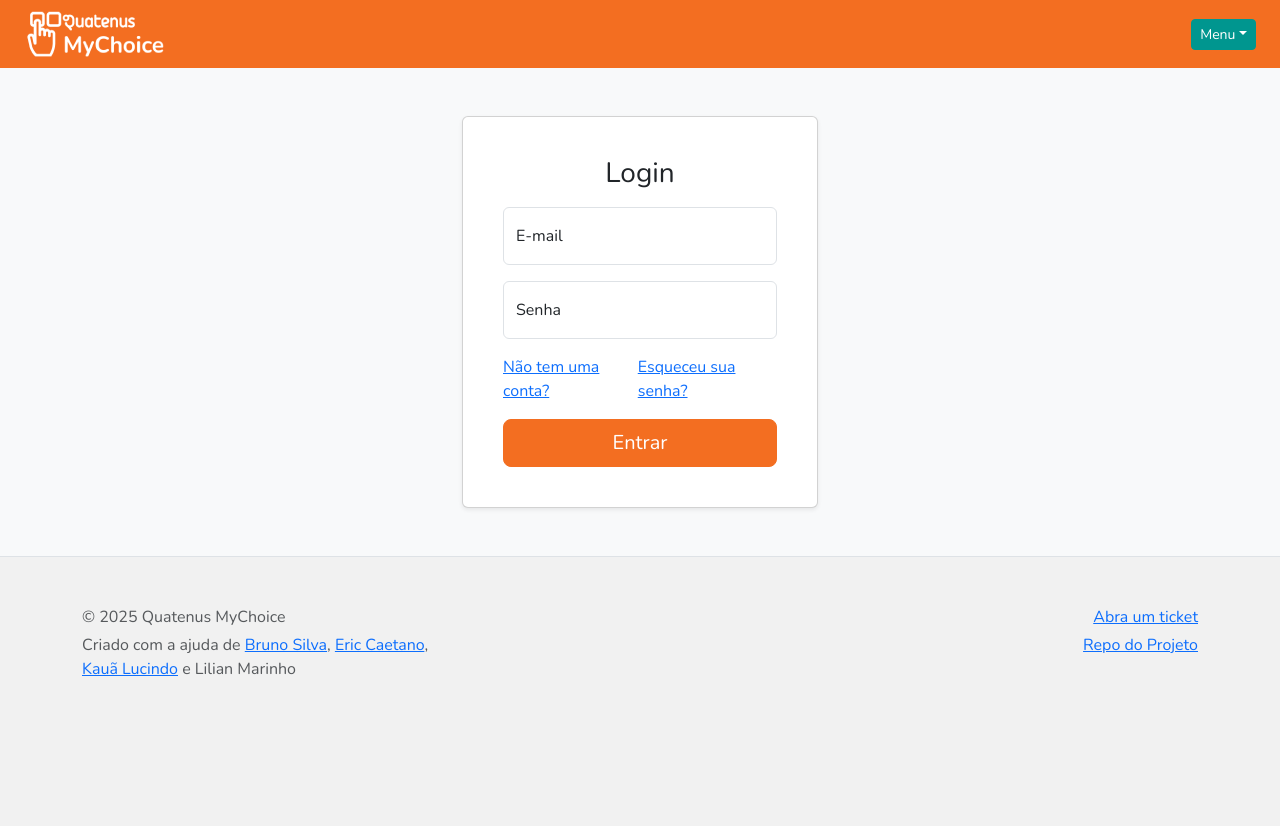
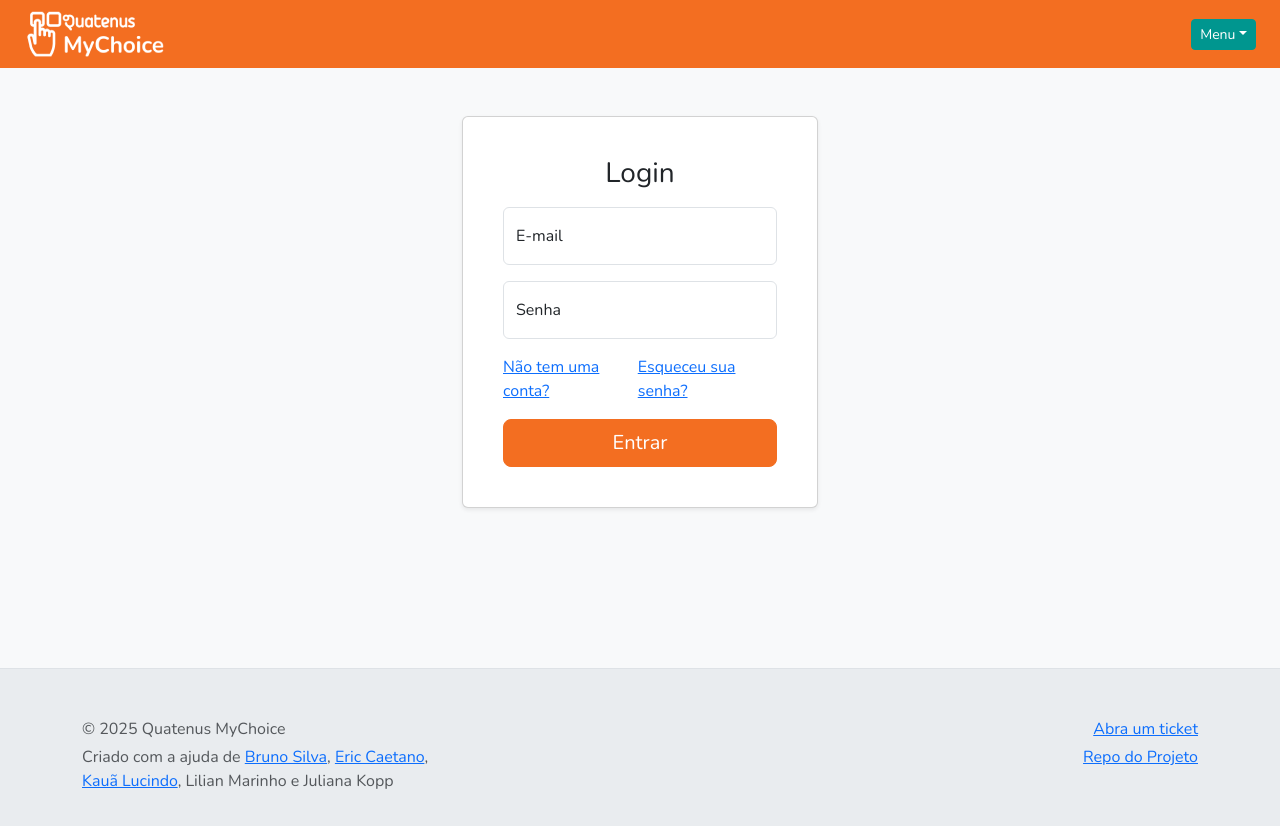
Before and after one commit to kerstenbr/QuatenusMyChoice, a React (Vite) app in the folder frontend/: page /login in a window 1280 px wide. Shown: the top 826 px of the page. Before the commit the page ends 800 px from the top, so only its background shows below. Built offline with nearby package versions, Linux system fonts and the light colour scheme.

Commit message:
agora o footer não cresçe até a navbar quando não tem conteúdo na página

```diff
--- a/frontend/src/App.jsx
+++ b/frontend/src/App.jsx
@@ -6,7 +6,6 @@ import Login from "./pages/Login.jsx";
 import Register from "./pages/Register.jsx";
 import Footer from "./components/Footer.jsx";
 import Families from "./pages/family/Families.jsx";
-import SearchFamily from "./pages/family/SearchFamily.jsx";
 import CreateFamily from "./pages/family/CreateFamily.jsx";
 import SeeMoreFamily from "./pages/family/SeeMoreFamily.jsx";
 import EditFamily from "./pages/family/EditFamily.jsx";
@@ -33,6 +32,7 @@ function App() {
     <>
       <BrowserRouter>
         <Navbar />
+        <div style={{ minHeight: "100vh", display: "flex", flexDirection: "column" }} className="bg-light">
           <main>
             <Routes>
               <Route
@@ -56,17 +56,6 @@ function App() {
                   </ProtectedRoute>
                 }
               />
-
-            {/* <Route
-              path="/family/search/:name"
-              element={
-                <ProtectedRoute user={user}>
-                  <ActiveAccountRoute>
-                    <SearchFamily />
-                  </ActiveAccountRoute>
-                </ProtectedRoute>
-              }
-            /> */}
 
               <Route
                 path="/family/seemore/:id"
@@ -232,6 +221,7 @@ function App() {
             </Routes>
           </main>
           <Footer />
+        </div>
       </BrowserRouter>
     </>
   );
--- a/frontend/src/components/Footer.jsx
+++ b/frontend/src/components/Footer.jsx
@@ -2,7 +2,16 @@ import { Link } from "react-router-dom";
 
 const Footer = () => {
   return (
-    <footer className="text-muted py-5 border-top">
+    <footer
+      className="text-muted py-5 border-top bg-body-secondary"
+      style={{
+        maxHeight: "200px",
+        overflowY: "hidden",
+        overflowX: "hidden",
+        minHeight: "unset",
+        height: "auto",
+        marginTop: "auto",
+      }}>
       <div className="container">
         <div className="row">
           <div className="col-md-6 mb-3">
@@ -21,8 +30,8 @@ const Footer = () => {
             <p>
               <Link to={"https://github.com/lucind0"} target="_blank" rel="noopener noreferrer">
                 Kauã Lucindo
-              </Link>{" "}
-              e Lilian Marinho
+              </Link>
+              , Lilian Marinho e Juliana Kopp
             </p>
           </div>
           <div className="col-md-6 mb-3 text-md-end">
```
Lines whose indentation alone changed are shown as unchanged.
